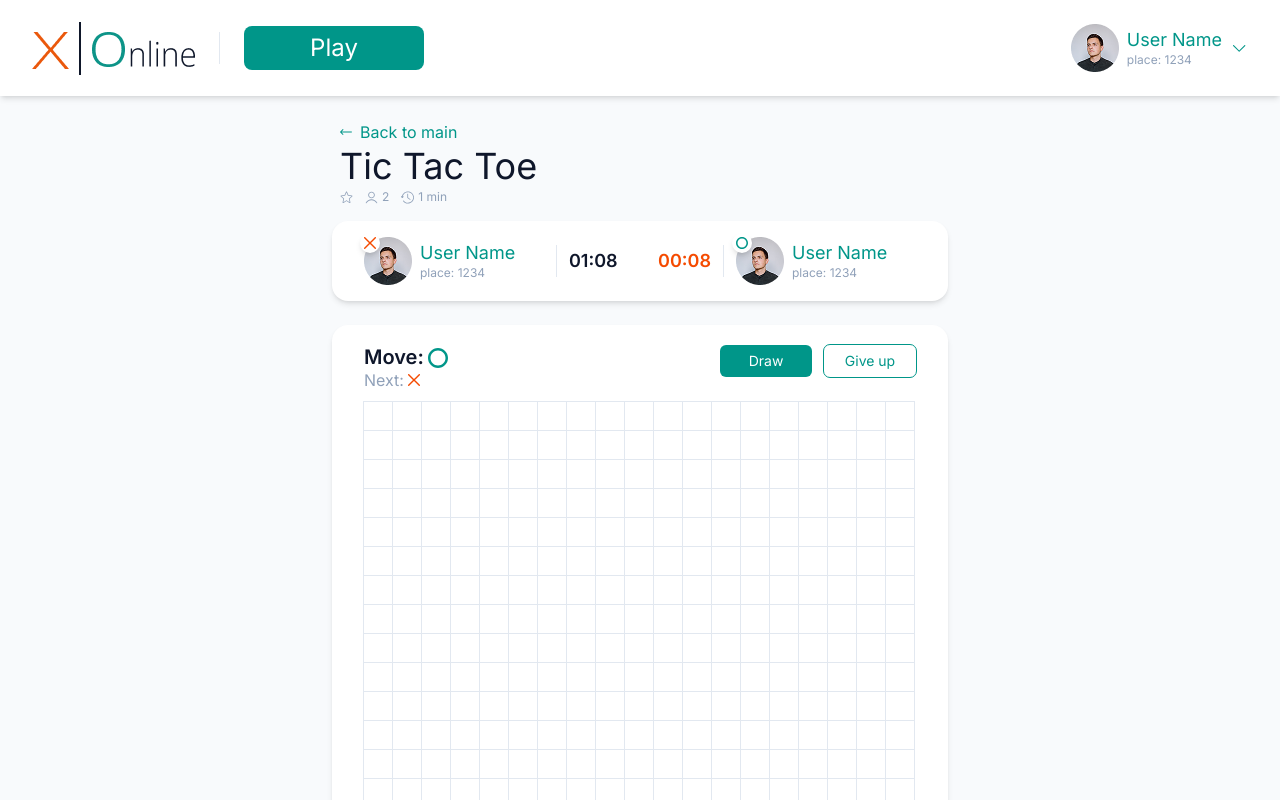
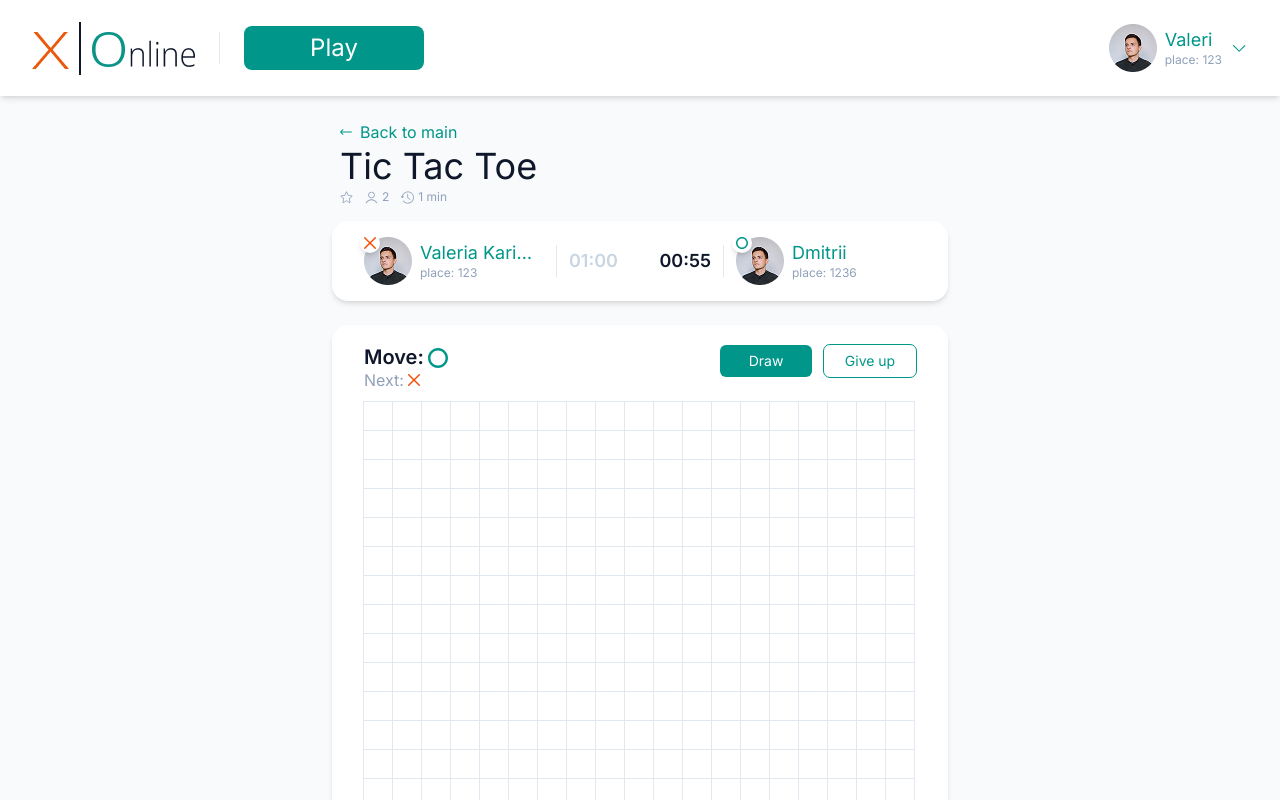
Before and after one commit to ValeriaKarimova/tic-tac-toe-online, a Next.js app: page / in a window 1280 px wide. Shown: the top 800 px of the page. Built offline with nearby package versions, Linux system fonts and the light colour scheme.

Commit message:
added game winner logic

```diff
--- /dev/null
+++ b/components/game/check-winner.js
@@ -0,0 +1,100 @@
+export function checkIfWinner(idx, cells, currentMove) {
+  const checkArr = new Array(5).fill(null);
+  checkArr[0] = idx;
+  return (
+    checkHorisontal(idx, checkArr, cells, currentMove) ||
+    checkVertical(idx, checkArr, cells, currentMove) ||
+    checkDiagonal(idx, checkArr, cells, currentMove) ||
+    checkSecondDiagonal(idx, checkArr, cells, currentMove)
+  );
+}
+
+function checkHorisontal(idx, checkArr, cells, currentMove) {
+  let iterate = idx - 1;
+  let i = 1;
+  for (; i < 5; i++) {
+    if (currentMove === cells[iterate]) {
+      checkArr[i] = iterate--;
+    } else {
+      break;
+    }
+  }
+  iterate = idx + 1;
+  for (; i < 5; i++) {
+    if (currentMove === cells[iterate]) {
+      checkArr[i] = iterate++;
+    } else {
+      break;
+    }
+  }
+  return checkArr.every((el) => el) ? checkArr : undefined;
+}
+
+function checkVertical(idx, checkArr, cells, currentMove) {
+  let iterate = idx - 19;
+  let i = 1;
+  for (; i < 5; i++) {
+    if (currentMove === cells[iterate]) {
+      checkArr[i] = iterate;
+      iterate -= 19;
+    } else {
+      break;
+    }
+  }
+  iterate = idx + 19;
+  for (; i < 5; i++) {
+    if (currentMove === cells[iterate]) {
+      checkArr[i] = iterate;
+      iterate += 19;
+    } else {
+      break;
+    }
+  }
+  return checkArr.every((el) => el) ? checkArr : undefined;
+}
+
+function checkDiagonal(idx, checkArr, cells, currentMove) {
+  let i = 1;
+  let iterate = idx - 19 - 1;
+  for (; i < 5; i++) {
+    if (currentMove === cells[iterate]) {
+      checkArr[i] = iterate;
+      iterate -= 19 + 1;
+    } else {
+      break;
+    }
+  }
+  iterate = idx + 19 + 1;
+  for (; i <= 5; i++) {
+    if (currentMove === cells[iterate]) {
+      checkArr[i] = iterate;
+      iterate += 19 + 1;
+    } else {
+      break;
+    }
+  }
+  return checkArr.every((el) => el) ? checkArr : undefined;
+}
+
+function checkSecondDiagonal(idx, checkArr, cells, currentMove) {
+  let i = 1;
+  let iterate = idx - 19 + 1;
+  for (; i < 5; i++) {
+    if (currentMove === cells[iterate]) {
+      iterate -= 19 - 1;
+      checkArr[i] = 1;
+    } else {
+      break;
+    }
+  }
+  iterate = idx + 19 - 1;
+  for (; i <= 5; i++) {
+    if (currentMove === cells[iterate]) {
+      iterate += 19 - 1;
+      checkArr[i] = 1;
+    } else {
+      break;
+    }
+  }
+  return checkArr.every((el) => el) ? checkArr : undefined;
+}
--- a/components/game/game-cell.jsx
+++ /dev/null
@@ -1,14 +0,0 @@
-import { GameSymbol } from "./game-symbol";
-
-export function GameCell({ isWinner, onClick, symbol }) {
-  return (
-    <div className="w-36 h-36 flex justify-center items-center">
-      <button
-        className={`bg-sky-100 w-32 h-32 rounded-lg cursor-pointer text-6xl ${isWinner ? "bg-sky-300" : ""}`}
-        onClick={onClick}
-      >
-        {symbol ? <GameSymbol symbol={symbol} /> : null}
-      </button>
-    </div>
-  );
-}
--- a/components/game/game-info.jsx
+++ b/components/game/game-info.jsx
@@ -1,51 +1,76 @@
 // import { GameSymbol } from "./game-symbol";
 import { Profile } from "../profile/profile";
-import { OIcon } from "../shared/icons/o-icon";
-import { XIcon } from "../shared/icons/x-icon";
+import { GAME_SYMBOLS } from "./constants";
+import { GameSymbol } from "./game-symbol";
+import { useEffect, useState } from "react";
 
-export function GameInfo({ cl }) {
+const players = [
+  {
+    id: 1,
+    name: "Valeria Karimova Olegovna",
+    place: "123",
+    avatar: "",
+    symbol: GAME_SYMBOLS.CROSS,
+  },
+  {
+    id: 2,
+    name: "Dmitrii",
+    place: "1236",
+    avatar: "",
+    symbol: GAME_SYMBOLS.ZERO,
+  },
+];
+
+export function GameInfo({ currentMove, className }) {
   return (
     <div
-      className={`mt-4 py-4 shadow-md px-8 bg-white rounded-2xl flex items-center justify-between text-teal-600 ${cl}`}
+      className={`mt-4 py-4 shadow-md px-8 bg-white rounded-2xl flex items-center justify-between text-teal-600 ${className}`}
     >
-      <div className="flex gap-3 items-center">
-        <div className="relative w-[180px] flex gap-2 items-center">
-          <span className="shadow-md size-5 flex items-center justify-center rounded-full bg-white absolute -left-1 -top-1 text-orange-600">
-            <XIcon />
-          </span>
-          <Profile />
-        </div>
-        <div className="bg-slate-200 h-8 w-px"></div>
-        <p className="text-slate-900 text-lg font-semibold">01:08</p>
-      </div>
-      <div className="flex gap-3 items-center">
-        <p className="text-orange-600 text-lg font-semibold">00:08</p>
-        <div className="bg-slate-200 h-8 w-px"></div>
-        <div className="relative w-[180px] flex gap-2 items-center">
-          <span className="shadow-md size-5 flex items-center justify-center rounded-full bg-white absolute -left-1 -top-1">
-            <OIcon />
-          </span>
-          <Profile />
-        </div>
-      </div>
+      {players.map((player, idx) => (
+        <PlayerInfo
+          className={"even:flex-row-reverse"}
+          key={player.id}
+          playerInfo={player}
+          isTimer={currentMove === player.symbol}
+        ></PlayerInfo>
+      ))}
     </div>
   );
 }
 
-// if (isDraw) {
-//   return <div className="text-3xl font-bold text-center mb-8">Draw</div>;
-// }
+function PlayerInfo({ playerInfo, className, isTimer }) {
+  const [seconds, setSeconds] = useState(60);
+  const minutesStr = String(Math.floor(seconds / 60)).padStart(2, "0");
+  const secondsStr = String(seconds % 60).padStart(2, "0");
+  const isDanger = seconds < 10;
 
-// if (winnerSymbol) {
-//   return (
-//     <div className="text-3xl font-bold text-center mb-8">
-//       Winner is <GameSymbol symbol={winnerSymbol} />
-//     </div>
-//   );
-// }
+  useEffect(() => {
+    if (isTimer) {
+      const intervalId = setInterval(() => {
+        setSeconds((s) => s - 1);
+      }, 1000);
 
-// return (
-//   <div className="text-3xl font-bold text-center mb-8">
-//     It is <GameSymbol symbol={curStep} /> turn
-//   </div>
-// );
+      return () => {
+        clearInterval(intervalId);
+        setSeconds(60);
+      };
+    }
+  }, [isTimer]);
+
+  return (
+    <div className={`flex gap-3 items-center ${className}`}>
+      <div className="relative w-[180px] flex gap-2 items-center">
+        <span className="shadow-md size-5 flex items-center justify-center rounded-full bg-white absolute -left-1 -top-1 text-orange-600">
+          <GameSymbol symbol={playerInfo.symbol} />
+        </span>
+        <Profile playerInfo={playerInfo} className={className} />
+      </div>
+      <div className="bg-slate-200 h-8 w-px"></div>
+      <p
+        className={`${isDanger ? "text-orange-600" : isTimer ? "text-slate-900" : "text-slate-300"} text-lg font-semibold`}
+      >
+        {minutesStr}:{secondsStr}
+      </p>
+    </div>
+  );
+}
--- a/components/game/game-title.jsx
+++ b/components/game/game-title.jsx
@@ -3,8 +3,10 @@ import { ArrowLeftIcon } from "../shared/icons/arrow-left";
 import { StarIcon } from "../shared/icons/star";
 import { TimerIcon } from "../shared/icons/timer";
 import { UserIcon } from "../shared/icons/user";
+import { useState } from "react";
 
 export function GameTitle() {
+  const [playersCount, setPlayersCount] = useState(2);
   return (
     <div className="pl-2 ">
       <Link className="flex items-center gap-2 text-md text-teal-600" href="#">
@@ -15,7 +17,7 @@ export function GameTitle() {
       <div className="flex items-center gap-3 text-slate-400 text-xs">
         <StarIcon />
         <span className="flex gap-1 items-center">
-          <UserIcon /> 2
+          <UserIcon /> {playersCount}
         </span>
         <span className="flex gap-1 items-center">
           <TimerIcon /> 1 min
--- a/components/game/use-game-state.js
+++ b/components/game/use-game-state.js
@@ -1,18 +1,23 @@
 import { useState } from "react";
 import { GAME_SYMBOLS, MOVES_ORDER } from "./constants";
+import { checkIfWinner } from "./check-winner";
 
 export function UseGameState() {
-  const [{ cells, currentMove }, setGameState] = useState(() => ({
-    cells: new Array(19 * 19).fill(null),
-    currentMove: GAME_SYMBOLS.ZERO,
-  }));
+  const [{ cells, currentMove, winnerSequance }, setGameState] = useState(
+    () => ({
+      cells: new Array(19 * 19).fill(null),
+      currentMove: GAME_SYMBOLS.ZERO,
+    }),
+  );
   const nextMove = getNextMove(currentMove);
 
   const handleCellClick = (idx) => {
     if (cells[idx]) return;
+    const isWinnerSequance = checkIfWinner(idx, cells, currentMove);
     setGameState((lastGameState) => ({
       ...lastGameState,
       currentMove: getNextMove(lastGameState.currentMove),
+      winnerSequance: isWinnerSequance ?? [],
       cells: lastGameState.cells.map((cell, i) =>
         idx === i ? lastGameState.currentMove : cell,
       ),
@@ -24,5 +29,5 @@ export function UseGameState() {
     return MOVES_ORDER[nextIdx] ?? MOVES_ORDER[0];
   }
 
-  return { handleCellClick, cells, currentMove, nextMove };
+  return { handleCellClick, cells, currentMove, nextMove, winnerSequance };
 }
--- a/components/header/header.jsx
+++ b/components/header/header.jsx
@@ -14,7 +14,7 @@ export function Header() {
         </UiButton>
       </div>
       <div className="flex gap-2 items-center text-teal-600 hover:text-teal-500 cursor-pointer">
-        <Profile />
+        <Profile playerInfo={{ name: "Valeri", place: "123", avatar: "" }} />
         <svg
           width="18"
           height="18"
--- a/components/profile/profile.jsx
+++ b/components/profile/profile.jsx
@@ -1,13 +1,15 @@
 import Image from "next/image";
 import avatarSrc from "../shared/img/avatar.png";
 
-export function Profile() {
+export function Profile({ playerInfo }) {
   return (
     <>
       <Image className="size-12" src={avatarSrc} alt="avatar" />
-      <div>
-        <h5 className="text-lg leading-tight">User Name</h5>
-        <p className="text-slate-400 text-xs leading-tight">place: 1234</p>
+      <div className="overflow-hidden">
+        <h5 className="text-lg leading-tight truncate">{playerInfo.name}</h5>
+        <p className="text-slate-400 text-xs leading-tight">
+          place: {playerInfo.place}
+        </p>
       </div>
     </>
   );
--- a/pages/index.jsx
+++ b/pages/index.jsx
@@ -2,15 +2,25 @@ import { Header } from "../components/header/header";
 import { GameTitle } from "../components/game/game-title";
 import { GameInfo } from "../components/game/game-info";
 import { GameField } from "../components/game/game-field";
+import { UseGameState } from "../components/game/use-game-state";
 
 export default function HomePage() {
+  const { handleCellClick, cells, currentMove, nextMove, winnerSequance } =
+    UseGameState();
   return (
     <div className="bg-slate-50 min-h-screen">
       <Header />
       <main className="pt-6 mx-auto max-w-[616px]">
         <GameTitle />
-        <GameInfo className={"mt-4"} />
-        <GameField className={"mt-6"} />
+        <GameInfo currentMove={currentMove} className={"mt-4"} />
+        <GameField
+          handleCellClick={handleCellClick}
+          cells={cells}
+          currentMove={currentMove}
+          nextMove={nextMove}
+          winnerSequance={winnerSequance}
+          className={"mt-6"}
+        />
       </main>
     </div>
   );
```
Also changed, not shown: components/game/game-field.jsx (+21 -8 lines).
